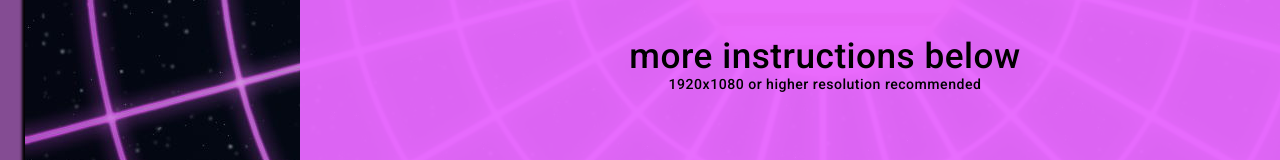
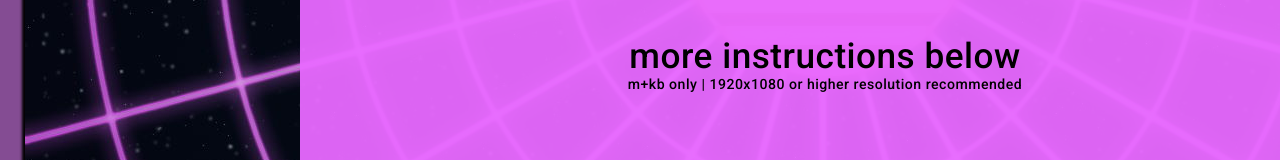
Before and after one commit to Ink230/inkjq, a Next.js app: page /Targets in a window 1280 px wide. Shown: the part 586-746 px from the top of the page. Built offline with nearby package versions, Linux system fonts and the light colour scheme.

Commit message:
Fix nextjs html and body backgrounds; add clear disclaimer for m+kb support only

```diff
--- a/src/components/targets/TargetsGame.tsx
+++ b/src/components/targets/TargetsGame.tsx
@@ -137,7 +137,7 @@ export const TargetsGame: React.FC<Props> = ({
             more instructions below
             <br />
             <div className={css.small}>
-              1920x1080 or higher resolution recommended
+              m+kb only | 1920x1080 or higher resolution recommended
             </div>
           </div>
         </div>
--- a/src/pages/Targets.tsx
+++ b/src/pages/Targets.tsx
@@ -202,7 +202,7 @@ const Targets: NextPage = () => {
         return () => clearInterval(interval);
       }
       //tick control
-      setTime(Date.now());
+      setTime(() => Date.now());
 
       //game logic
       setCounter(counter + 1);
--- a/src/styles/globals.css
+++ b/src/styles/globals.css
@@ -96,7 +96,7 @@ body {
   font-family: 'Roboto', sans-serif, Arial;
   letter-spacing: 0.031rem;
   line-height: 1.8rem;
-  background-color: #f7f7f7;
+  background-color: #844c93;
   color: #000;
 }
 
```
